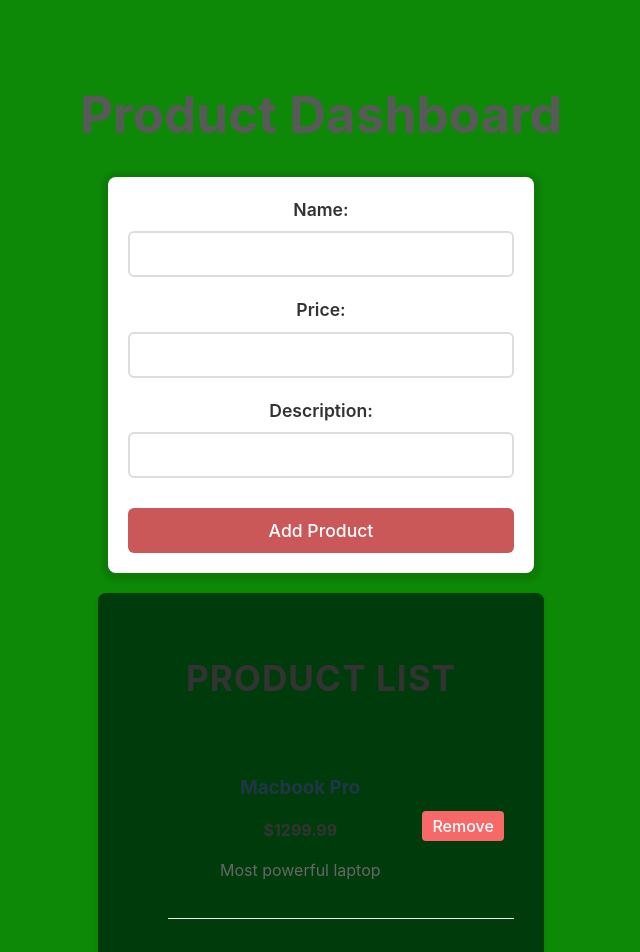
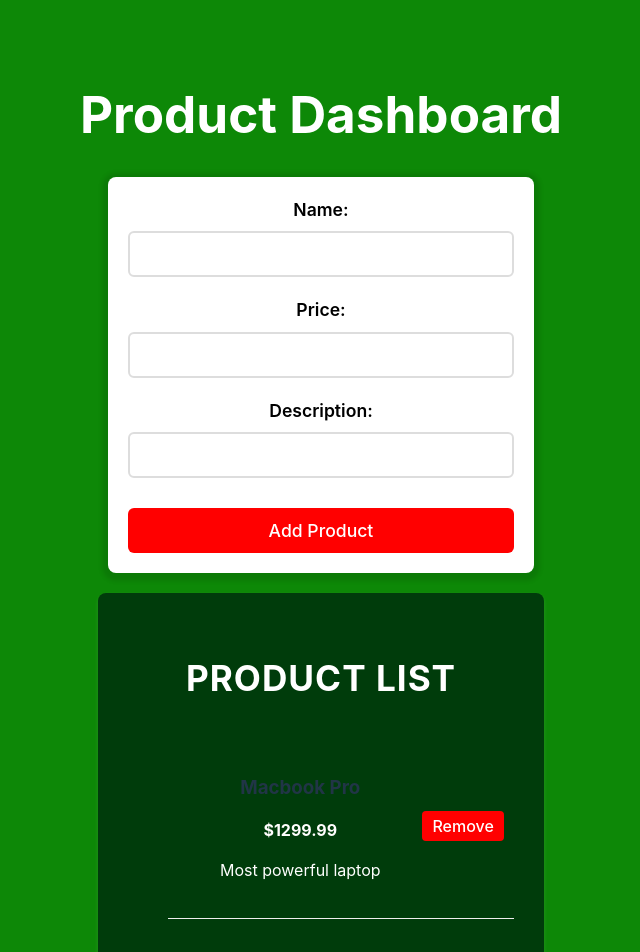
Before and after one commit to JorgeB-117/Product_Dashboard, a React (Vite) app: page / in a window 1280 px wide. Shown: the top 952 px of the page, without its empty margins (319-959 px from the left). Built offline with nearby package versions, Linux system fonts and the light colour scheme.

Commit message:
More Edits

```diff
--- a/src/App.css
+++ b/src/App.css
@@ -49,7 +49,7 @@ body {
 
 /* Style the main container */
 h1 {
-  color: #5a5959;
+  color: #ffffff;
   text-align: center;
 }
 
@@ -59,7 +59,7 @@ h1 {
   border-radius: 8px;
   padding: 30px;
   margin: 20px auto; /* Center horizontally */
-  box-shadow: 0 2px 4px rgba(0, 0, 0, 0.1);
+  box-shadow: 0 2px 4px rgba(255, 255, 255, 0.1);
   width: 80%; /* Increase width */
   max-width: 1000px;
 }
@@ -68,7 +68,7 @@ h1 {
   text-align: center;
   font-size: 2.2em;
   margin-bottom: 30px;
-  color: #333;
+  color: #ffffff;
   text-transform: uppercase;
   letter-spacing: 1px;
 }
@@ -97,7 +97,7 @@ h1 {
 
 .form-group label {
   font-size: 1.1em;
-  color: #333;
+  color: #000000;
   font-weight: 600;
 }
 
@@ -111,12 +111,12 @@ h1 {
 
 .form-group input:focus {
   outline: none;
-  border-color: #f16c6c;
+  border-color: #ff0000;
   box-shadow: 0 0 0 2px rgba(100, 108, 255, 0.1);
 }
 
 .submit-button {
-  background-color: hsl(0, 52%, 57%);
+  background-color: hsl(0, 100%, 50%);
   color: white;
   border: none;
   padding: 12px 24px;
@@ -128,7 +128,7 @@ h1 {
 }
 
 .submit-button:hover {
-  background-color: #5867f7;
+  background-color: #30ff19;
 }
 
 .submit-button:disabled {
@@ -137,7 +137,7 @@ h1 {
 }
 
 .remove-btn {
-  background-color: #f76969;
+  background-color: #ff0000;
   color: white;
   border: none;
   padding: 5px 10px;
@@ -165,12 +165,12 @@ h1 {
 .product-price {
   text-align: center;
   font-weight: bold;
-  color: #333;
+  color: #fffefe;
 }
 
 .product-description {
   text-align: center;
-  color: #666;
+  color: #ffffff;
 }
 
 .product-info {
```
